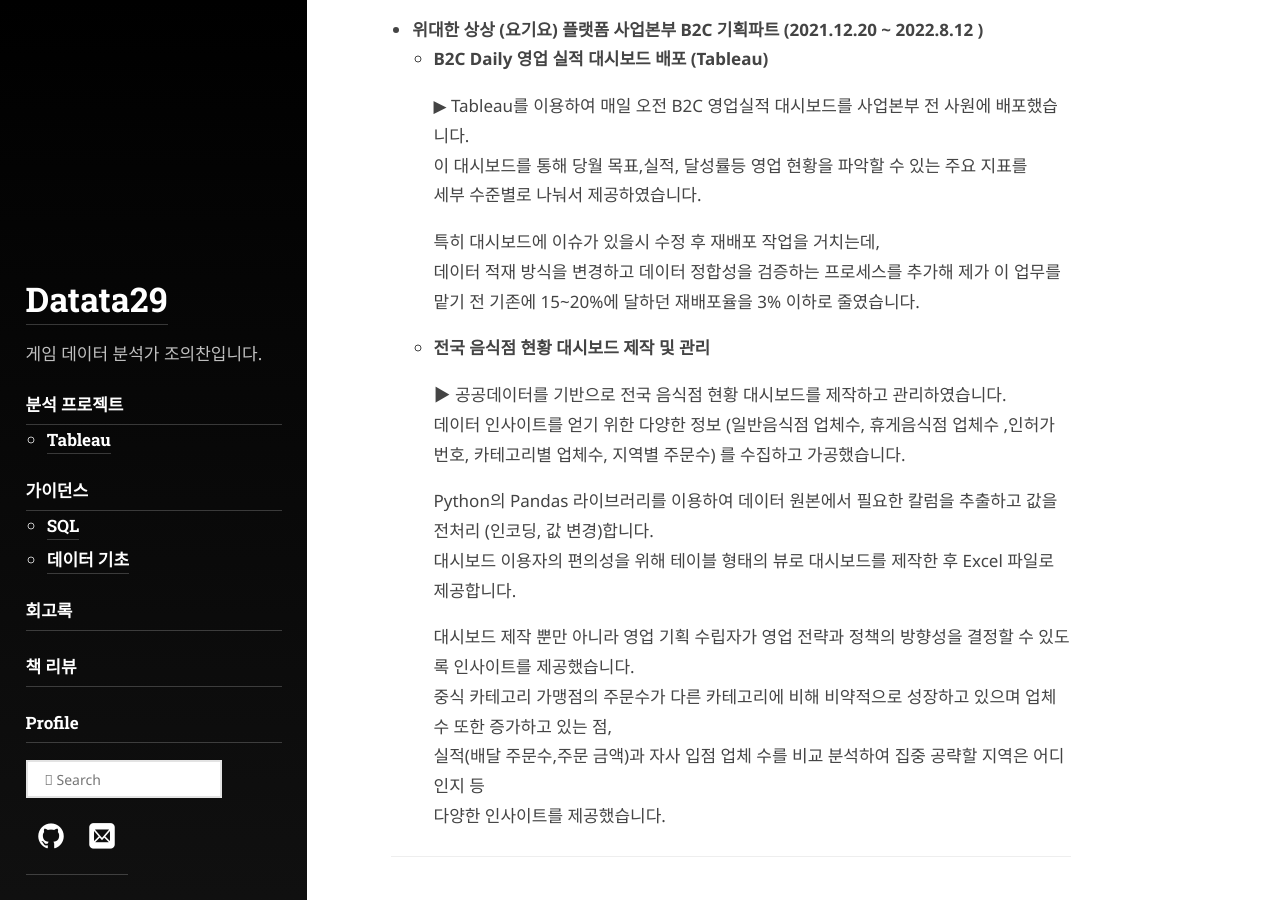
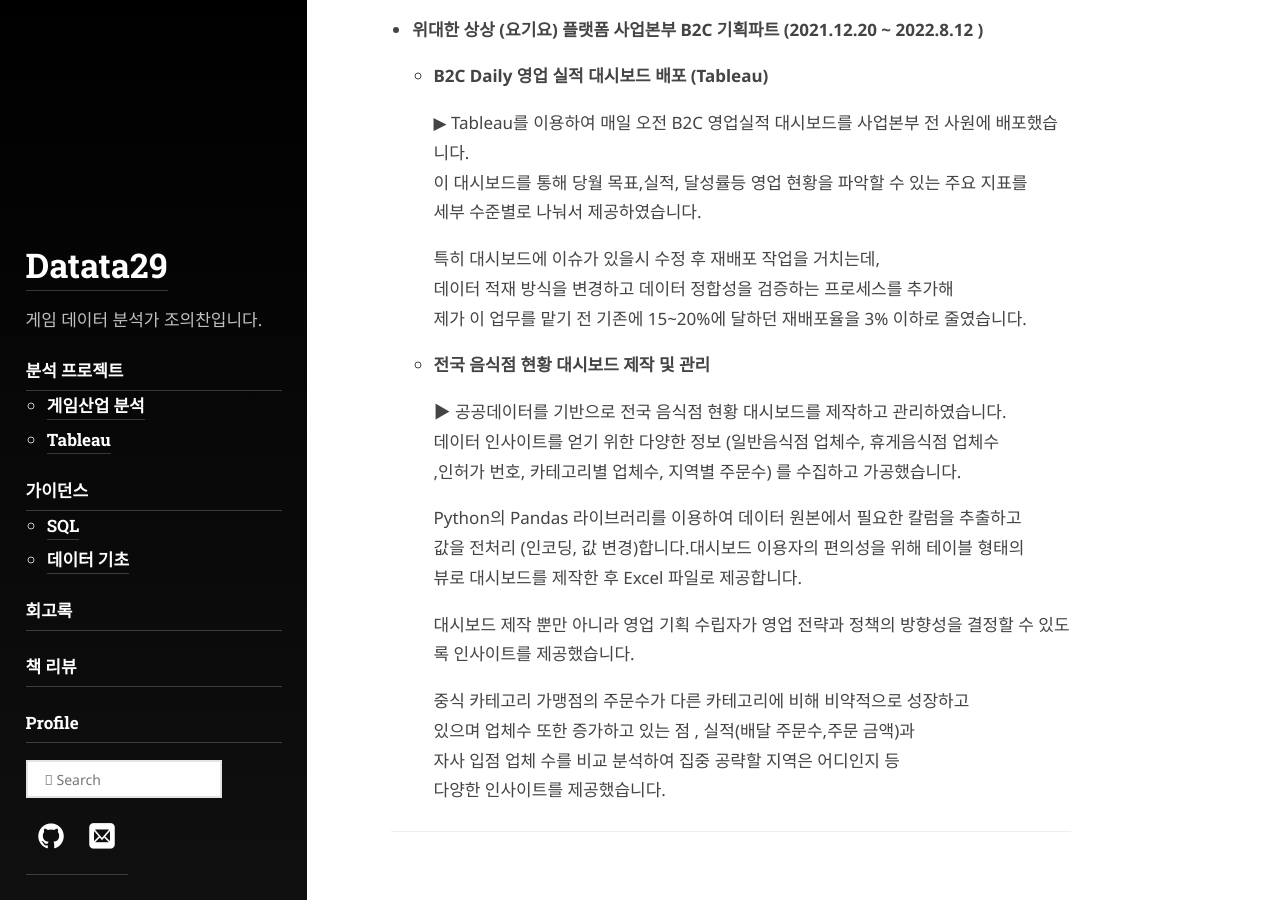
Before and after one commit to datata29/datata29.github.io, a Jekyll site: the page built from about.md, in a window 1280 px wide and 900 px high, scrolled down 766 px. Built offline with Jekyll 4.4.1, drawn with Linux system fonts in a browser that asks for light colours; nearby versions of some CDN libraries; some web fonts are replaced.

Commit message:
profile_edit_re
profile_edit_re

```diff
--- a/about.md
+++ b/about.md
@@ -23,29 +23,35 @@ order: 6
   - 주요 지표 관리 및 세부 지표 추가 (Tableau , Google Big Query)
   - 사업부 요청 데이터 추출 (Google Big Query) <br>
 
+
 - **위대한 상상 (요기요) 플랫폼 사업본부 B2C 기획파트 (2021.12.20 ~ 2022.8.12 )** <br>
+
   - **B2C Daily 영업 실적 대시보드 배포 (Tableau)**
 
     ▶ Tableau를 이용하여 매일 오전 B2C 영업실적 대시보드를 사업본부 전 사원에 배포했습니다. <br>
       이 대시보드를 통해 당월 목표,실적, 달성률등 영업 현황을 파악할 수 있는 주요 지표를 <br>
       세부 수준별로 나눠서 제공하였습니다.<br>
 
-      특히 대시보드에 이슈가 있을시 수정 후 재배포 작업을 거치는데,
-      데이터 적재 방식을 변경하고 데이터 정합성을 검증하는 프로세스를 추가해
-      제가 이 업무를 맡기 전 기존에 15~20%에 달하던 재배포율을 3% 이하로 줄였습니다.
+      특히 대시보드에 이슈가 있을시 수정 후 재배포 작업을 거치는데,<br>
+      데이터 적재 방식을 변경하고 데이터 정합성을 검증하는 프로세스를 추가해 <br>
+      제가 이 업무를 맡기 전 기존에 15~20%에 달하던 재배포율을 3% 이하로 줄였습니다.<br>
 
   - **전국 음식점 현황 대시보드 제작 및 관리**
 
     ▶ 공공데이터를 기반으로 전국 음식점 현황 대시보드를 제작하고 관리하였습니다.<br>
-      데이터 인사이트를 얻기 위한 다양한 정보 (일반음식점 업체수, 휴게음식점 업체수 ,인허가 번호, 카테고리별 업체수, 지역별 주문수) 를
-      수집하고 가공했습니다.<br>
+      데이터 인사이트를 얻기 위한 다양한 정보 (일반음식점 업체수, 휴게음식점 업체수<br>
+      ,인허가 번호, 카테고리별 업체수, 지역별 주문수) 를 수집하고 가공했습니다.<br>
 
-      Python의 Pandas 라이브러리를 이용하여 데이터 원본에서 필요한 칼럼을 추출하고 값을 전처리 (인코딩, 값 변경)합니다.<br>
-      대시보드 이용자의 편의성을 위해 테이블 형태의 뷰로 대시보드를 제작한 후 Excel 파일로 제공합니다.<br>
+      Python의 Pandas 라이브러리를 이용하여 데이터 원본에서 필요한 칼럼을 추출하고<br>
+      값을 전처리 (인코딩, 값 변경)합니다.대시보드 이용자의 편의성을 위해 테이블 형태의 <br>
+       뷰로 대시보드를 제작한 후 Excel 파일로 제공합니다.<br>
 
-      대시보드 제작 뿐만 아니라 영업 기획 수립자가 영업 전략과 정책의 방향성을 결정할 수 있도록 인사이트를 제공했습니다.<br>
-      중식 카테고리 가맹점의 주문수가 다른 카테고리에 비해 비약적으로 성장하고 있으며 업체수 또한 증가하고 있는 점,<br>
-      실적(배달 주문수,주문 금액)과 자사 입점 업체 수를 비교 분석하여 집중 공략할 지역은 어디인지 등<br>
+      대시보드 제작 뿐만 아니라 영업 기획 수립자가 영업 전략과 정책의 방향성을
+      결정할 수 있도록 인사이트를 제공했습니다. <br>
+
+      중식 카테고리 가맹점의 주문수가 다른 카테고리에 비해 비약적으로 성장하고<br>
+      있으며 업체수 또한 증가하고 있는 점 , 실적(배달 주문수,주문 금액)과 <br>
+      자사 입점 업체 수를 비교 분석하여 집중 공략할 지역은 어디인지 등<br>
       다양한 인사이트를 제공했습니다.<br>
 
 ---
```
Also changed, not shown: _featured_tags/게임산업 분석.md (+1 -1 lines), _posts/2021-03-12-XML.md (+1 -1 lines), _posts/2021-08-25-SQL11.md (+1 -1 lines).
